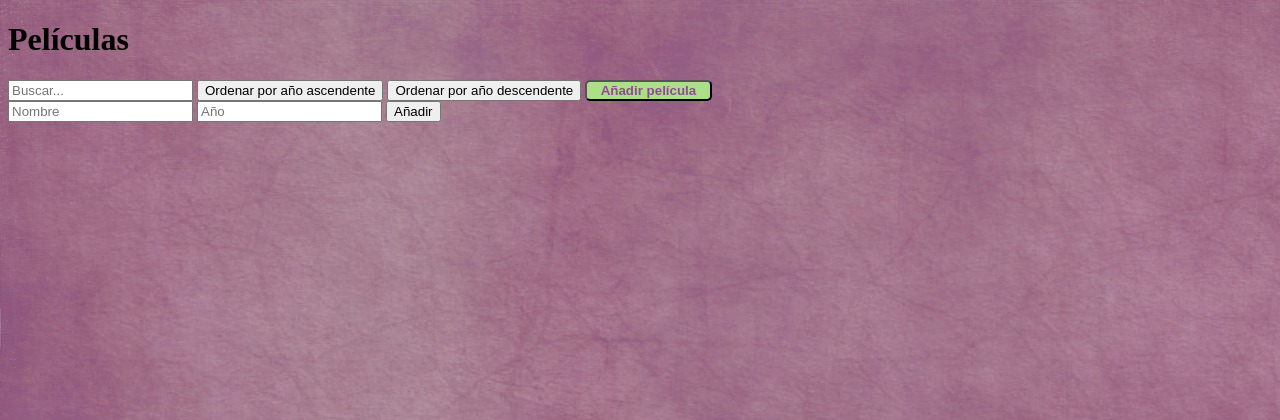
After one commit to soniaArenas/filmoteca, a PHP site: page /Views/indexFilms.php in a window 1280 px wide. The commit adds this page. Shown: the top 420 px of the page. Run offline with PHP 8.4, Linux system fonts and the light colour scheme.

Commit message:
index con llamada al controlador y base de la vista principal

```diff
--- /dev/null
+++ b/Views/indexFilms.php
@@ -0,0 +1,37 @@
+<!DOCTYPE html>
+<html lang="en">
+<head>
+  <meta charset="UTF-8">
+  <meta name="viewport" content="width=device-width, initial-scale=1.0">
+  <title>Filmoteca</title>
+
+  <link rel="stylesheet" href="Assets/Css/style.css">
+  <script src="https://ajax.googleapis.com/ajax/libs/jquery/3.5.1/jquery.min.js"></script>
+</head>
+<body>
+  <h1 id="title">Películas</h1>
+  <div id="content">
+  <div id="searchDiv">
+    <input type="text" placeholder="Buscar..." id="searchFilm">
+      <button class="btn" id="btnAsc">Ordenar por año ascendente</button>
+    <button class="btn" id="btnDes">Ordenar por año descendente</button>
+    <button class="btn" id="addBtn">Añadir película</button>
+  </div>
+
+  <div id="addFilmDiv">
+    <input type="text" placeholder="Nombre" id="name">
+    <input type="text" placeholder="Año" id="year">
+    <button class="btn" id="addFilm">Añadir</button>
+  </div>
+
+  <div id="result">
+
+
+
+  </div>
+</div>
+
+
+
+</body>
+</html>
--- a/index.php
+++ b/index.php
@@ -1,3 +1,7 @@
 <?php
 
+
+include("controllers/filmController.php");
+
+
 ?>
```
